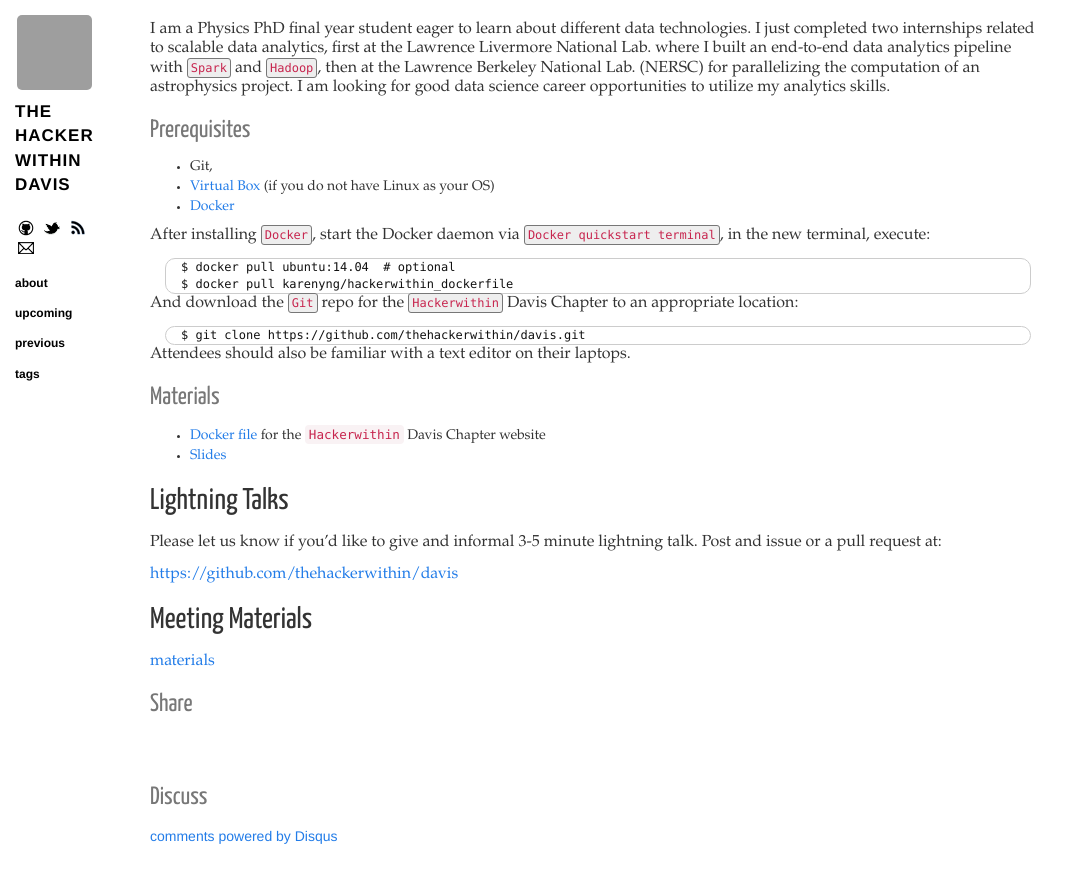
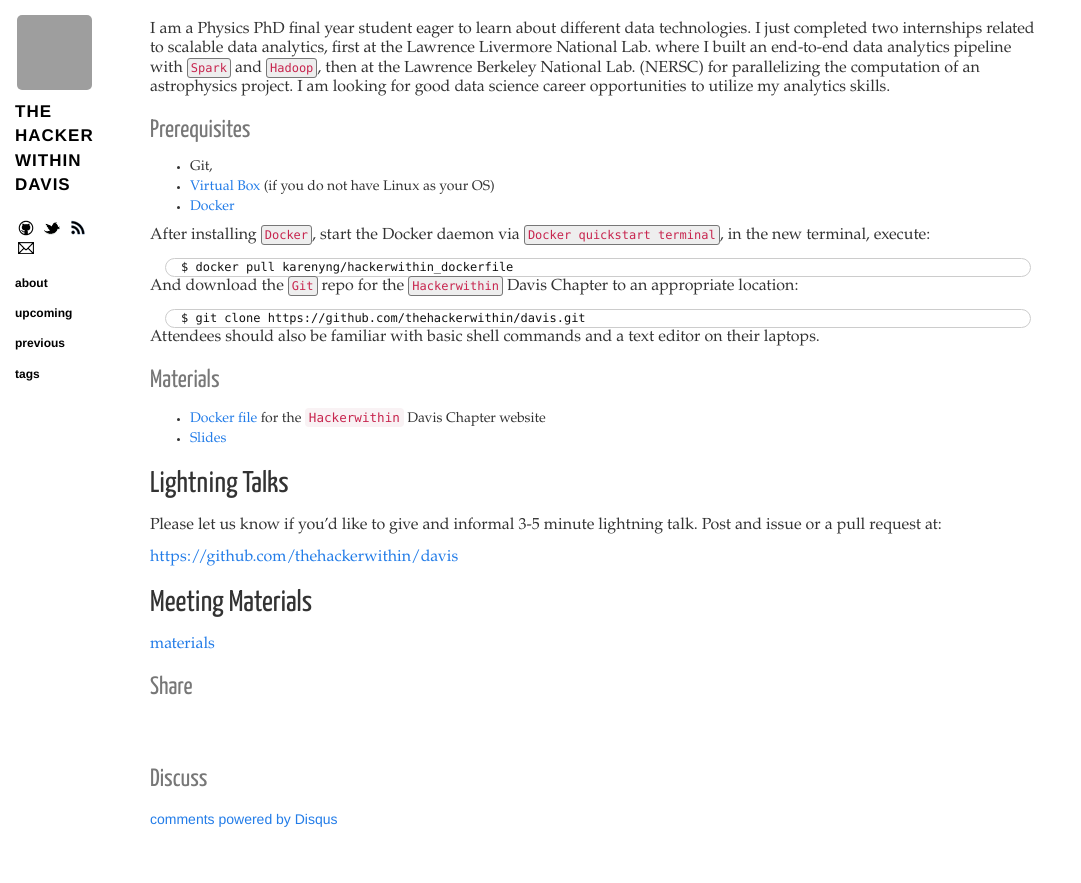
Before and after one commit to thehackerwithin/davis, a Jekyll site: the page built from _posts/2016-04-14-docker.markdown, in a window 1280 px wide and 900 px high, scrolled down 857 px. Shown: the top 883 px of the window, without its empty margins (0-1081 px from the left). Built offline with Jekyll 4.4.1, drawn with Linux system fonts in a browser that asks for light colours; nearby versions of some CDN libraries; comment, search, counter and statistics services are not loaded; grey boxes are pictures that could not be loaded.

Commit message:
Add prerequisite.

````diff
--- a/_posts/2016-04-14-docker.markdown
+++ b/_posts/2016-04-14-docker.markdown
@@ -53,7 +53,6 @@ After installing `Docker`, start the Docker daemon via `Docker quickstart
 terminal`, in the new terminal, execute:
 
 ```
-$ docker pull ubuntu:14.04  # optional
 $ docker pull karenyng/hackerwithin_dockerfile
 ```
 
@@ -64,7 +63,7 @@ appropriate location:
 $ git clone https://github.com/thehackerwithin/davis.git
 ```
 
-Attendees should also be familiar with a text editor on their laptops.
+Attendees should also be familiar with basic shell commands and a text editor on their laptops.
 
 ### Materials
 * [Docker file](https://github.com/karenyyng/hackerwithin_dockerfile) for the
````
